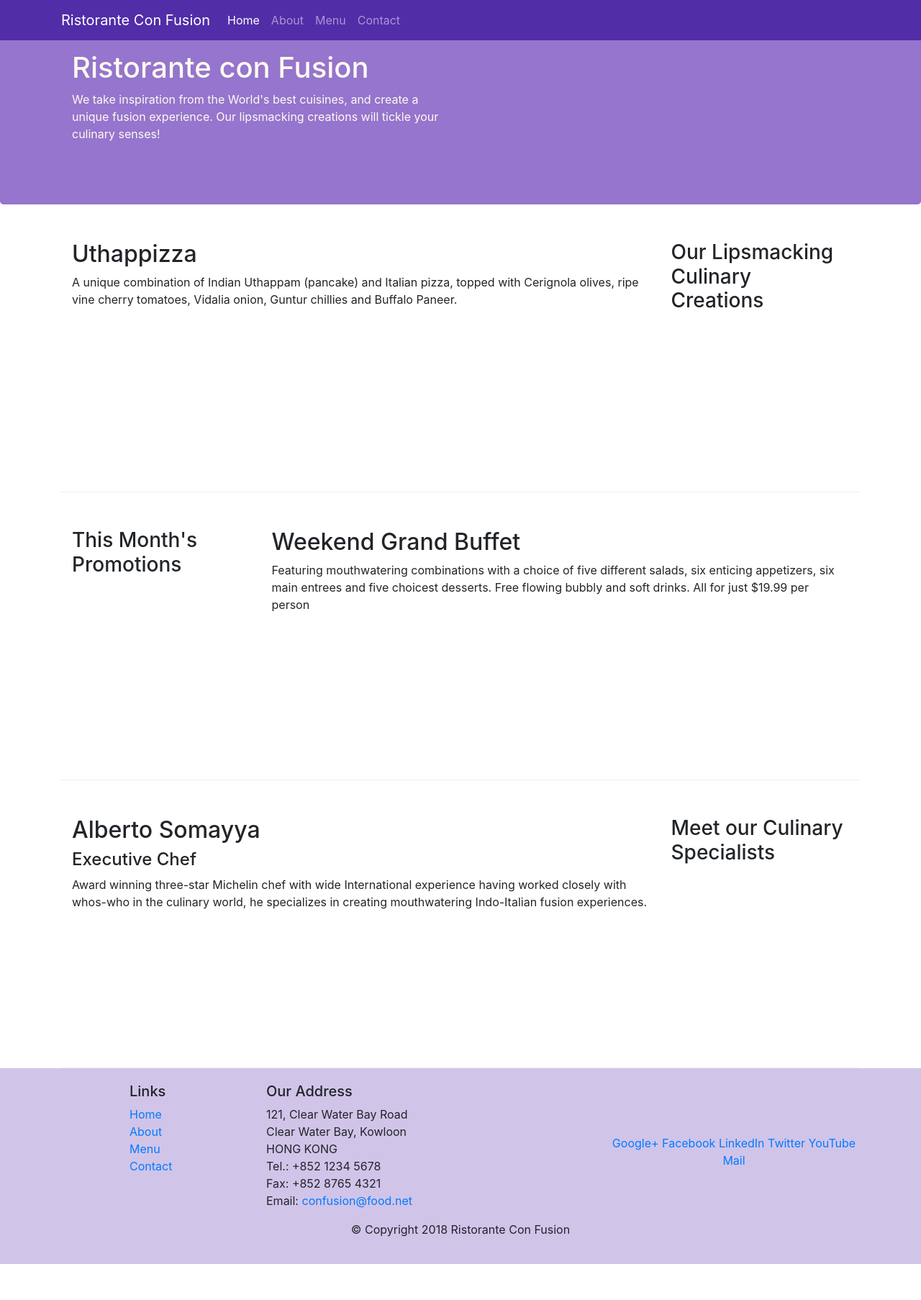
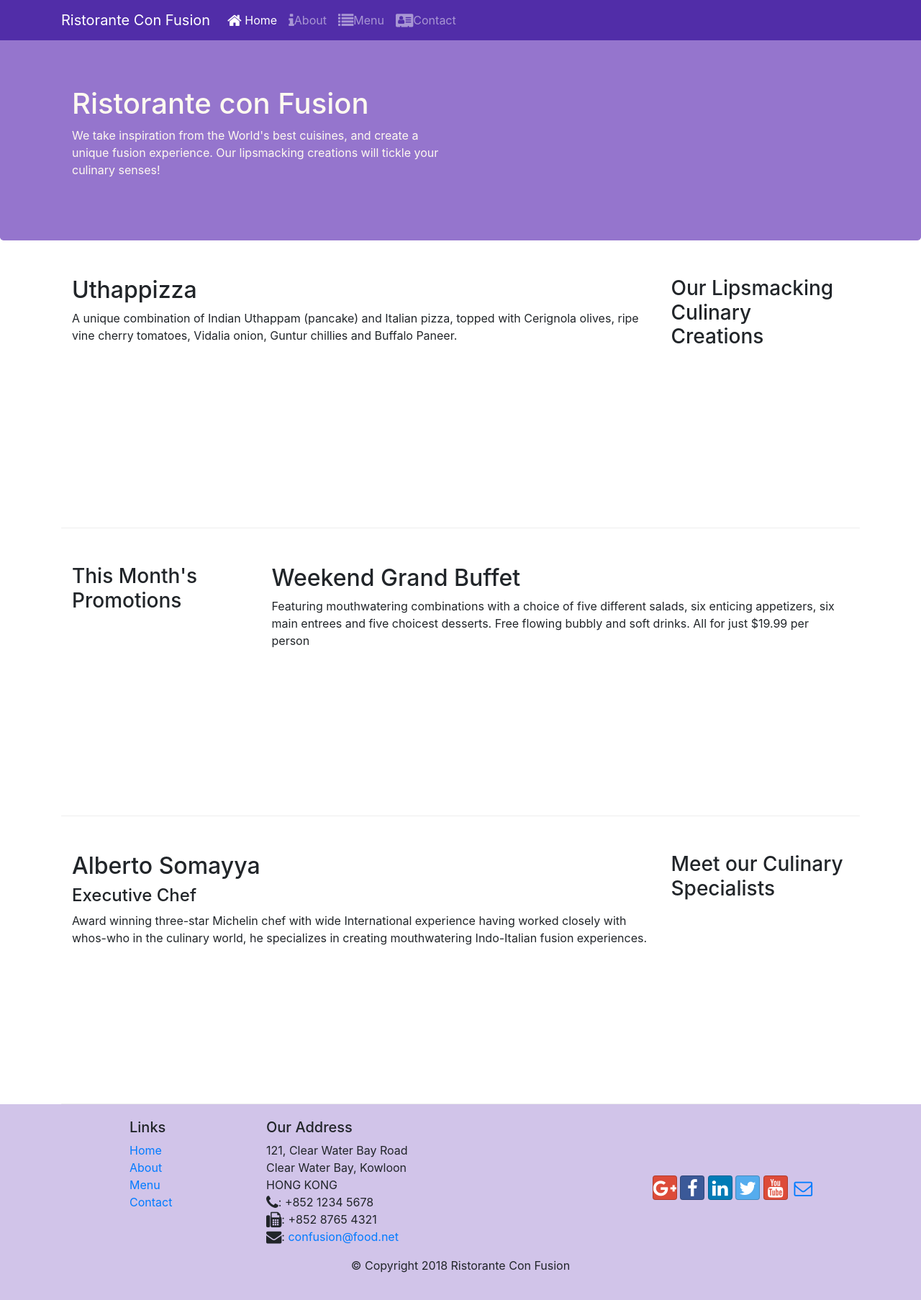
Before and after one commit to polihalm/bootstrap-project, a website: page index.html in a window 1280 px wide. Shown: the whole page at 72% size. Before the commit the page ends 1756 px from the top, so only its background shows below. Drawn offline with nearby package versions, Linux system fonts and the light colour scheme.

Commit message:
Icon Fonts

```diff
--- a/css/styles.css
+++ b/css/styles.css
@@ -10,7 +10,7 @@
     min-height:400px;
 }
 
-.footer{
+footer{
     background-color: #D1C4E9;
     margin:0px auto;
     padding: 20px 0px 20px 0px;
@@ -23,12 +23,12 @@
     color: floralwhite;
 }
 
-.adress {
+adress {
   font-size: 80%;
   margin: 0px;
   color: #0F0F0F;
 }
-.body {
+body {
   padding: 50px 0px 0px 0px;
   z-index: 0;
 }
--- a/index.html
+++ b/index.html
@@ -9,6 +9,8 @@
 
   <!-- Bootstrap CSS -->
  <link rel="stylesheet" href="node_modules/bootstrap/dist/css/bootstrap.min.css">
+ <link rel="stylesheet" href="node_modules/font-awesome/css/font-awesome.min.css">
+ <link rel="stylesheet" href="node_modules/bootstrap-social/bootstrap-social.css">
  <link rel="stylesheet" href="css/styles.css">
     <title>Ristorante Con Fusion</title>
 </head>
@@ -23,10 +25,10 @@
         <a class="navbar-brand" href="#"> Ristorante Con Fusion</a>
         <div class="collapse navbar-collapse" id="Navbar">
          <ul class="navbar-nav mr-auto">
-           <li class="nav-item active"> <a class="nav-link" href="#">Home</a></li>
-           <li class="nav-item"> <a class="nav-link" href="./aboutus.html">About</a></li>
-           <li class="nav-item"> <a class="nav-link" href="#">Menu</a></li>
-           <li class="nav-item"> <a class="nav-link" href="#">Contact</a></li>
+           <li class="nav-item active"> <a class="nav-link" href="#"><span class="fa fa-home fa-lg"></span> Home</a></li>
+           <li class="nav-item"> <a class="nav-link" href="./aboutus.html"><span class="fa fa-info fa-lg"></span>About</a></li>
+           <li class="nav-item"> <a class="nav-link" href="#"><span class="fa fa-list fa-lg"></span>Menu</a></li>
+           <li class="nav-item"> <a class="nav-link" href="#"><span class="fa fa-address-card fa-lg"></span>Contact</a></li>
          </ul>
        </div>
     </div>
@@ -97,19 +99,19 @@
 		              121, Clear Water Bay Road<br>
 		              Clear Water Bay, Kowloon<br>
 		              HONG KONG<br>
-		              Tel.: +852 1234 5678<br>
-		              Fax: +852 8765 4321<br>
-		              Email: <a href="mailto:confusion@food.net">confusion@food.net</a>
+		              <i class="fa fa-phone fa-lg"></i>: +852 1234 5678<br>
+		              <i class="fa fa-fax fa-lg"></i>: +852 8765 4321<br>
+		              <i class="fa fa-envelope fa-lg"></i>: <a href="mailto:confusion@food.net">confusion@food.net</a>
 		           </address>
                 </div>
                 <div class="col-12 col-sm-4 align-self-center">
                     <div class="text-center">
-                        <a href="http://google.com/+">Google+</a>
-                        <a href="http://www.facebook.com/profile.php?id=">Facebook</a>
-                        <a href="http://www.linkedin.com/in/">LinkedIn</a>
-                        <a href="http://twitter.com/">Twitter</a>
-                        <a href="http://youtube.com/">YouTube</a>
-                        <a href="mailto:">Mail</a>
+                        <a class="btn btn-social-icon btn-google" href="http://google.com/+"><i class="fa fa-google-plus fa-lg"></i></a>
+                        <a class="btn btn-social-icon btn-facebook" href="http://www.facebook.com/profile.php?id="><i class="fa fa-facebook fa-lg"></i></a>
+                        <a class="btn btn-social-icon btn-linkedin" href="http://www.linkedin.com/in/"><i class="fa fa-linkedin fa-lg"></i></a>
+                        <a class="btn btn-social-icon btn-twitter" href="http://twitter.com/"><i class="fa fa-twitter fa-lg"></i></a>
+                        <a class="btn btn-social-icon btn-google" href="http://youtube.com/"><i class="fa fa-youtube fa-lg"></i></a>
+                        <a class="btn btn-social-icon" href="mailto:"><i class="fa fa-envelope-o fa-lg"></i></a>
                     </div>
                 </div>
            </div>
--- a/package.json
+++ b/package.json
@@ -15,6 +15,8 @@
   },
   "dependencies": {
     "bootstrap": "^4.0.0",
+    "bootstrap-social": "^5.1.1",
+    "font-awesome": "^4.7.0",
     "jquery": "^3.3.1",
     "popper.js": "^1.12.9"
   }
```
Also changed, not shown: aboutus.html (+15 -13 lines), 1 other file.
